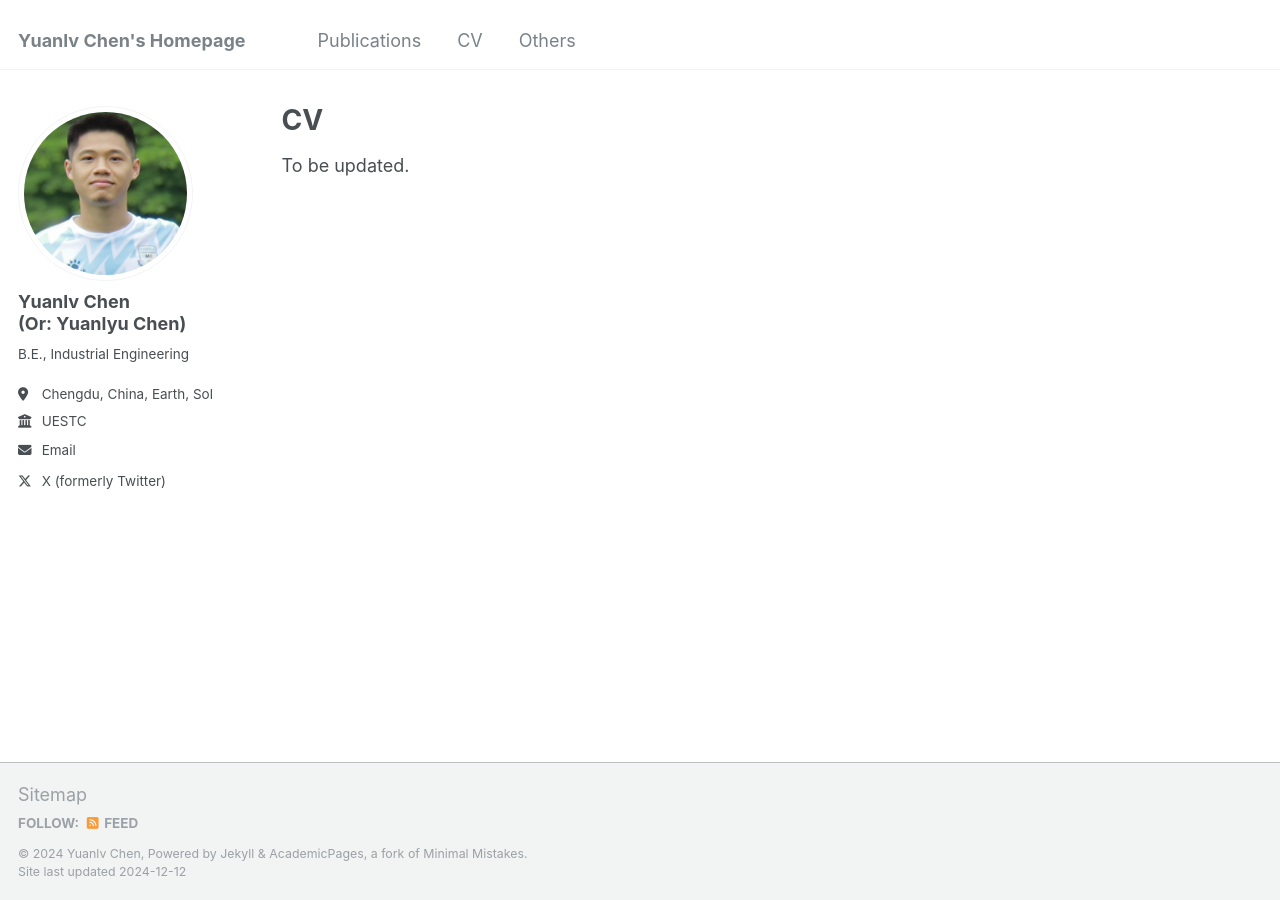
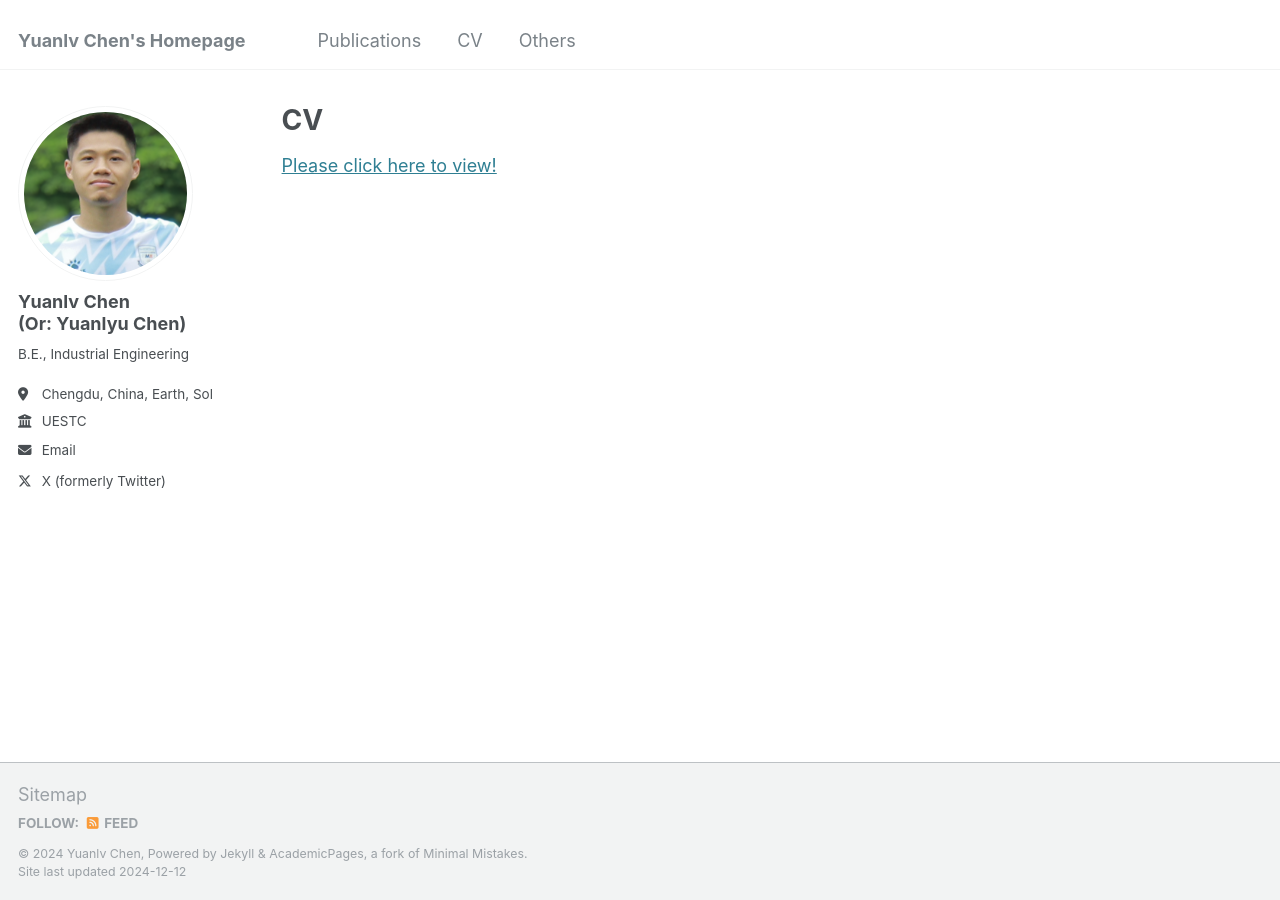
Before and after one commit to YLchen22/YLchen22.github.io, a Jekyll site: the page built from _pages/cv.md, in a window 1280 px wide. Built offline with Jekyll 4.4.1, drawn with Linux system fonts in a browser that asks for light colours.

Commit message:
Update cv.md

```diff
--- a/_pages/cv.md
+++ b/_pages/cv.md
@@ -9,4 +9,4 @@ redirect_from:
 
 {% include base_path %}
 
-To be updated.
+[Please click here to view!](../files/cv2024.pdf)
```
